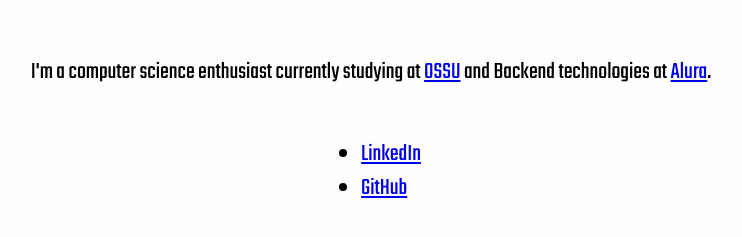
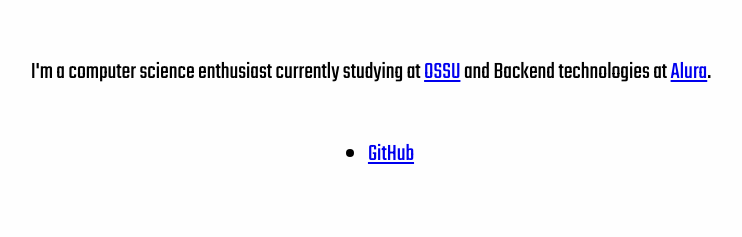
Before and after one commit to o-bobby/bobby, a plain HTML site: page index.html in a window 1280 px wide. Shown: the part 191-428 px from the top of the page, without its empty margins (269-1011 px from the left). Drawn offline with Linux system fonts and the light colour scheme.

Commit message:
Update index.html

```diff
--- a/index.html
+++ b/index.html
@@ -6,7 +6,7 @@
     <meta name="viewport" content="width=device-width, initial-scale=1.0">
     <link href="https://fonts.googleapis.com/css2?family=Teko&display=swap" rel="stylesheet">
     <link rel="stylesheet" href="style/style.css">
-    <title>Bob Silva</title>
+    <title>Bobby</title>
 </head>
 <body>
     <header class="header-container">
@@ -19,8 +19,7 @@
         </div>
         <div>
             <ul class="ulist">
-                <li><a href="https://www.linkedin.com/in/robertsilvadeveloper/">LinkedIn</a></li>
-                <li><a href="https://github.com/obobsilva">GitHub</a></li>
+               <li><a href="https://github.com/obobsilva">GitHub</a></li>
             </ul>
         </div>
 
```
